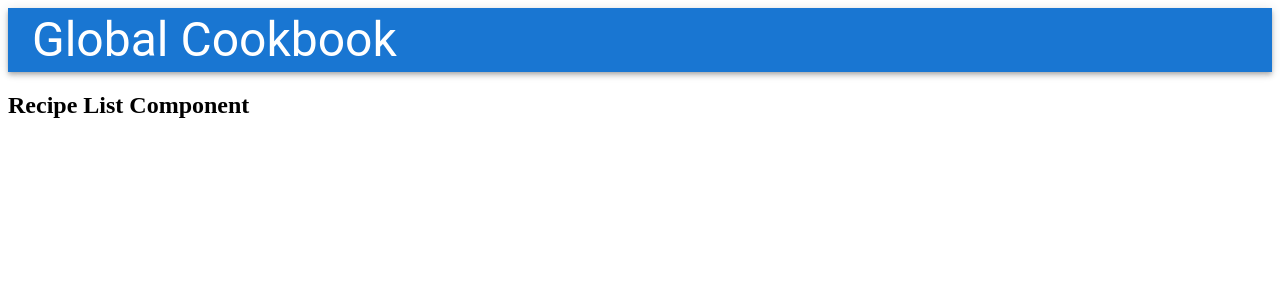
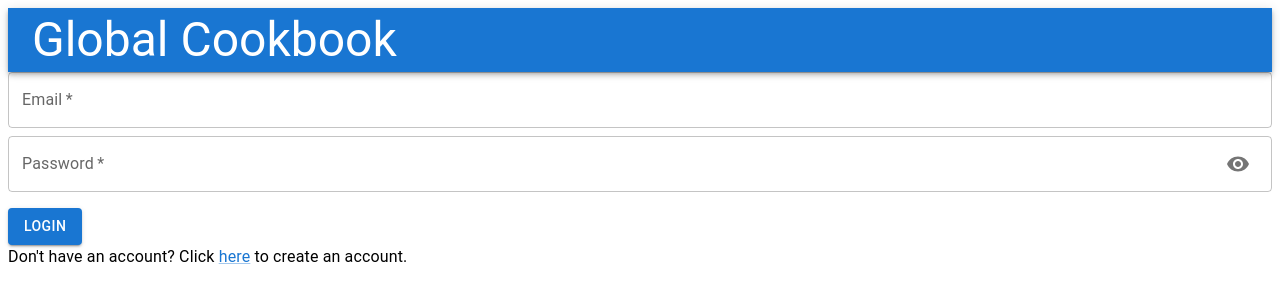
Before and after one commit to 6kbgdb7k85-stack/Global-Cookbook, a React (Vite) app in the folder client/: page / in a window 1280 px wide. Shown: the top 300 px of the page. Built offline with nearby package versions, Linux system fonts and the light colour scheme.

Commit message:
signup/login blocked out;wrappers for form and field done;useFetch skeleton setup

```diff
--- /dev/null
+++ b/client/src/common/components/auth/LoginSignup.jsx
@@ -0,0 +1,66 @@
+import { Button, Link, TextField, Typography, useFormControl } from "@mui/material";
+import { useMemo, useState } from "react";
+import { useOutletContext } from "react-router";
+import FormWrapper from "../form/FormWrapper";
+import { loginFields, signupFields } from "./loginFields";
+import compilePayload from "../../utils/compilePayload";
+import useFetch from "../../utils/useFetch";
+
+const initFormData = {
+  username: "",
+  email: "",
+  password: "",
+  confirmPassword: "",
+};
+
+export default function LoginSignup() {
+  const [signup, setSignup] = useState(false);
+  const [formData, setFormData] = useState(initFormData);
+  const { setUser } = useOutletContext();
+
+  const {response:loginResponse,loading:loginLoading,error:loginError,setError:setLoginError,runFetch:runLogin}=useFetch('login','POST',false)
+  const {response:signupResponse,loading:setSignupResponse,error:signupError,setError:setSignupError,runFetch:runSignup}=useFetch('signup','POST',false)
+
+  function handleChange(e) {
+    setFormData((prevFormData) => ({
+      ...prevFormData,
+      [e.target.name]: e.target.value,
+    }));
+  }
+
+  function handleSubmit(e) {
+    e.preventDefault();
+    if(signup){
+        runSignup(compilePayload(formData,signupFields))
+    }else{
+        runLogin(compilePayload(formData,loginFields))
+    }
+  }
+
+  function switchMode(){
+    setSignup(prevSignup=>!prevSignup)
+    setFormData(initFormData)
+  }
+
+  function compileModeSwitchMethod() {
+    if (signup) {
+      return <>Already have an account? Click <Link onClick={switchMode}>here</Link> to login.</>;
+    }
+    return <>Don't have an account? Click <Link onClick={switchMode}>here</Link> to create an account.</>;
+  }
+
+  return (
+    <>
+      <FormWrapper
+        fields={signup ? signupFields : loginFields}
+        colSpan={12}
+        formData={formData}
+        formErrors={{}}
+        onChange={handleChange}
+        onSubmit={handleSubmit}
+        submitLabel={"Login"}
+      />
+      <Typography variant="body1">{compileModeSwitchMethod()}</Typography>
+    </>
+  );
+}
--- /dev/null
+++ b/client/src/common/components/auth/loginFields.js
@@ -0,0 +1,29 @@
+import { FIELD_TYPES } from "../../constants";
+
+export const loginFields = [
+  { id: "email", label: "Email", type: FIELD_TYPES.EMAIL, required: true },
+  {
+    id: "password",
+    label: "Password",
+    type: FIELD_TYPES.PASSWORD,
+    required: true,
+  },
+];
+
+export const signupFields = [
+  { id: "email", label: "Email", type: FIELD_TYPES.EMAIL, required: true },
+  { id: "username", label: "Username", type: FIELD_TYPES.TEXT, required: true },
+  {
+    id: "password",
+    label: "Password",
+    type: FIELD_TYPES.PASSWORD,
+    required: true,
+  },
+  {
+    id: "confirm_pass",
+    label: "Confirm Password",
+    type: FIELD_TYPES.PASSWORD,
+    required: true,
+    uiOnly: true,
+  },
+];
--- /dev/null
+++ b/client/src/common/components/form/FormField.jsx
@@ -0,0 +1,62 @@
+import { IconButton, InputAdornment, TextField } from "@mui/material";
+import { FIELD_TYPES } from "../../constants";
+import { useState } from "react";
+import { Visibility, VisibilityOff } from "@mui/icons-material";
+
+export default function FormField({
+  field,
+  value,
+  onChange = () => {},
+  error,
+  inTable = false,
+}) {
+  const [showPass, setShowPass] = useState(false);
+
+  function handleChange(e) {
+    onChange(e);
+  }
+
+  function toggleVisibility(){
+    setShowPass(prevShow=>!prevShow)
+  }
+
+  switch (field.type) {
+    case FIELD_TYPES.PASSWORD:
+      return (
+        <TextField
+          id={field.id}
+          name={field.id}
+          label={field.label}
+          type={showPass ? "text" : "password"}
+          value={value}
+          error={error}
+          helperText={error}
+          onChange={handleChange}
+          required={field.required}
+          slotProps={{
+            input:{
+                endAdornment:(
+                    <InputAdornment position="end"><IconButton onClick={toggleVisibility}>{showPass?<VisibilityOff/>:<Visibility/>}</IconButton></InputAdornment>
+                )
+            }
+          }}
+          sx={{width:"100%"}}
+        />
+      );
+    default:
+      return (
+        <TextField
+          id={field.id}
+          name={field.id}
+          label={field.label}
+          type={field.type || "text"}
+          value={value}
+          error={error}
+          helperText={error}
+          onChange={handleChange}
+          required={field.required}
+          sx={{width:'100%'}}
+        />
+      );
+  }
+}
--- /dev/null
+++ b/client/src/common/components/form/FormWrapper.jsx
@@ -0,0 +1,30 @@
+import { Box, Button, Grid } from "@mui/material";
+import FormField from "./FormField";
+
+export default function FormWrapper({
+  fields,
+  colSpan,
+  formData,
+  formErrors,
+  onSubmit,
+  onChange,
+  submitLabel
+}) {
+  return (
+    <Box component={"form"} noValidate onSubmit={onSubmit}>
+      <Grid container spacing={1} sx={{marginBottom: "1rem"}}>
+        {fields.map((field) => (
+          <Grid key={field.id + "-field"} size={field.colSpan || colSpan}>
+            <FormField
+              field={field}
+              onChange={onChange}
+              error={formErrors[field.id]}
+              value={formData[field.id]}
+            />
+          </Grid>
+        ))}
+      </Grid>
+      <Button variant="contained" type="submit">{submitLabel}</Button>
+    </Box>
+  );
+}
--- /dev/null
+++ b/client/src/common/constants.js
@@ -0,0 +1,7 @@
+export const FIELD_TYPES = {
+  TEXT: "TEXT",
+  PASSWORD: "PASSWORD",
+  EMAIL: "EMAIL",
+  NUMBER: "NUMBER",
+  TEXTAREA: "TEXTAREA",
+};
--- /dev/null
+++ b/client/src/common/utils/compilePayload.js
@@ -0,0 +1,9 @@
+export default function compilePayload(data, fields) {
+  const payload = {};
+  fields.forEach((field) => {
+    if (!field.uiOnly) {
+      payload[field.id] = data[field.id];
+    }
+  });
+  return payload;
+}
--- /dev/null
+++ b/client/src/common/utils/useFetch.js
@@ -0,0 +1,13 @@
+import { useState } from "react";
+
+export default function useFetch(url,method='GET',onLoad=true){
+    const [response,setResponse]=useState(null)
+    const [error,setError]=useState(null)
+    const [loading,setLoading]=useState(false)
+
+    function runFetch(params){
+        console.log('runFetch called with params:',params)
+    }
+
+    return {response,setResponse,error,setError,loading, runFetch}
+}
--- a/client/src/components/RecipeList.jsx
+++ b/client/src/components/RecipeList.jsx
@@ -1,8 +1,16 @@
-export default function RecipeList(){
+import { useOutletContext } from "react-router";
+import LoginSignup from "../common/components/auth/LoginSignup";
 
-    return (
-        <>
-            <h2>Recipe List Component</h2>
-        </>
-    )
+export default function RecipeList() {
+  const { user } = useOutletContext();
+
+  if (!user) {
+    return <LoginSignup />;
+  }
+
+  return (
+    <>
+      <h2>Recipe List Component</h2>
+    </>
+  );
 }
```
